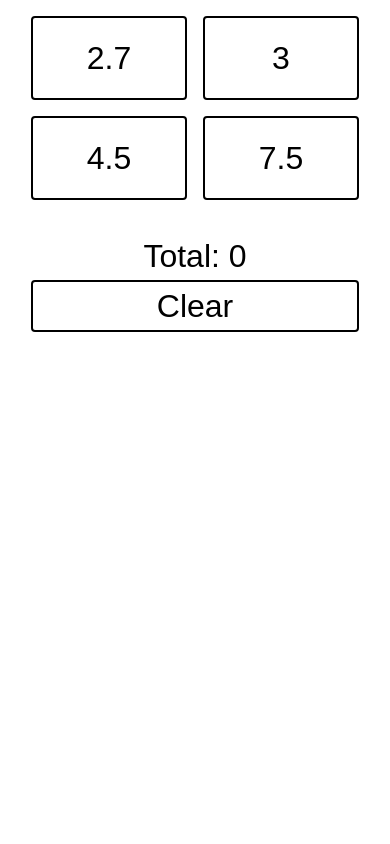
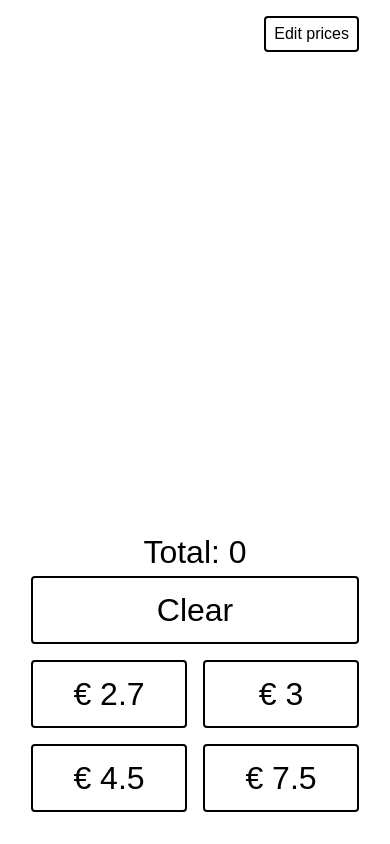
Before and after one commit to MatthiasKunnen/gino, a SvelteKit app: page / in a window 390 px wide. Built offline with nearby package versions, Linux system fonts and the light colour scheme.

Commit message:
Add list of selected, button click effect, reverse ui
- Add decrease button
- List of selected items is added.
- A button click effect has been added.
- A button hover effect has been added.
- On mobile, ui is reversed for better accessibility with the thumb.
- Sass has been added.

```diff
--- a/package.json
+++ b/package.json
@@ -27,6 +27,7 @@
 		"globals": "^15.14.0",
 		"husky": "^1.3.1",
 		"lint-staged": "15.4.3",
+		"sass-embedded": "^1.85.1",
 		"svelte": "^5.0.0",
 		"svelte-check": "^4.0.0",
 		"typescript": "~5.3.0",
--- a/src/routes/+page.svelte
+++ b/src/routes/+page.svelte
@@ -1,23 +1,66 @@
 <script lang="ts">
 	import {getItems} from '$lib/storage.svelte';
 	import Decimal from 'big.js';
-	import type {Item} from '$lib/data.interface';
+	import {onDestroy, onMount} from 'svelte';
+
+	type Item = {cost: Decimal, amount: number}
+	const items = $state<Array<Item>>([]);
+	for (let item of getItems()) {
+		items.push({
+			cost: item.cost,
+			amount: 0,
+		});
+	}
 
 	let total = $state(new Decimal(0));
 
 	const add = (val: Item) => {
-		total = total.plus(val.cost)
-	}
+		val.amount++;
+		total = total.plus(val.cost);
+	};
+	const decrease = (val: Item) => {
+		val.amount--;
+		total = total.minus(val.cost);
+	};
 	const clear = () => {
 		total = new Decimal(0);
+		for (let item of items) {
+			item.amount = 0;
 		}
+	};
+
+	const buttonClickHandler = (event: MouseEvent) => {
+		const target = (event.target as HTMLElement | null)?.closest('button');
+		if (target == null) {
+			return;
+		}
+
+		target.animate(
+			[
+				{backgroundColor: 'var(--button-click-color)'},
+				{}, // Animate back to the original background color
+			],
+			{
+				duration: 300,
+				easing: 'ease-in-out',
+			},
+		);
+	};
+
+	onMount(() => {
+		document.body.addEventListener('click', buttonClickHandler);
+
+		return () => {
+			document.body.removeEventListener('click', buttonClickHandler);
+		};
+	});
 </script>
-
+<div class="container">
 	<div class="items">
-	{#each getItems() as item}
+		{#each items as item}
 			<div class="item">
 				<button onclick={() => add(item)}>
-				{item.cost}
+					€ {item.cost}
 				</button>
 			</div>
 		{/each}
@@ -28,19 +71,53 @@
 		<button class="clear" onclick="{clear}">Clear</button>
 	</div>
 
+	<ul class="cart">
+		{#each items as item}
+			{#if item.amount > 0}
+				<li class="cart-item">
+					€ {item.cost} × {item.amount} = € {item.cost.times(item.amount)}
+					<button onclick={() => decrease(item)}>
+						min 1
+					</button>
+				</li>
+			{/if}
+		{/each}
+	</ul>
+	<div class="flex-grow"></div>
+	<button class="edit-prices">
+		Edit prices
+	</button>
+</div>
 
-<style>
+<style lang="scss">
+	.container {
+		--button-click-color: #e0e0e0;
+		display: flex;
+		flex-direction: column;
+		flex-grow: 1;
+
+		@media (max-width: 999px) {
+			flex-direction: column-reverse;
+		}
+	}
+
 	button {
 		border: 2px solid black;
 		border-radius: 4px;
+		padding: 0.25em 0.5em;
+
+		@media (hover: hover) {
+			&:hover {
+				background-color: #f4f4f4;
+			}
+		}
 	}
 
 	.items {
 		display: grid;
 		grid-template-columns: repeat(2, 1fr);
-		margin-bottom: 2em;
+		margin: 1em 0;
 		gap: 1em;
-	}
 
 		.item {
 			display: flex;
@@ -48,9 +125,6 @@
 			justify-content: stretch;
 			font-size: 2rem;
 		}
-
-	.item button {
-		padding: 0.5em 0.5em;
 	}
 
 	.total {
@@ -64,4 +138,26 @@
 	.clear {
 		display: block;
 	}
+
+	.cart {
+		margin: 0.5em 0;
+		list-style-type: disc;
+		list-style-position: inside;
+		font-size: 1.2rem;
+
+		.cart-item {
+			display: flex;
+			align-items: center;
+			justify-content: space-between;
+			margin: 0.5em 0
+		}
+	}
+
+	.flex-grow {
+		flex-grow: 1;
+	}
+
+	.edit-prices {
+		align-self: flex-end;
+	}
 </style>
```
Also changed, not shown: 1 other file (tests, documents, lock files or other folders). Lines whose indentation alone changed are shown as unchanged.
